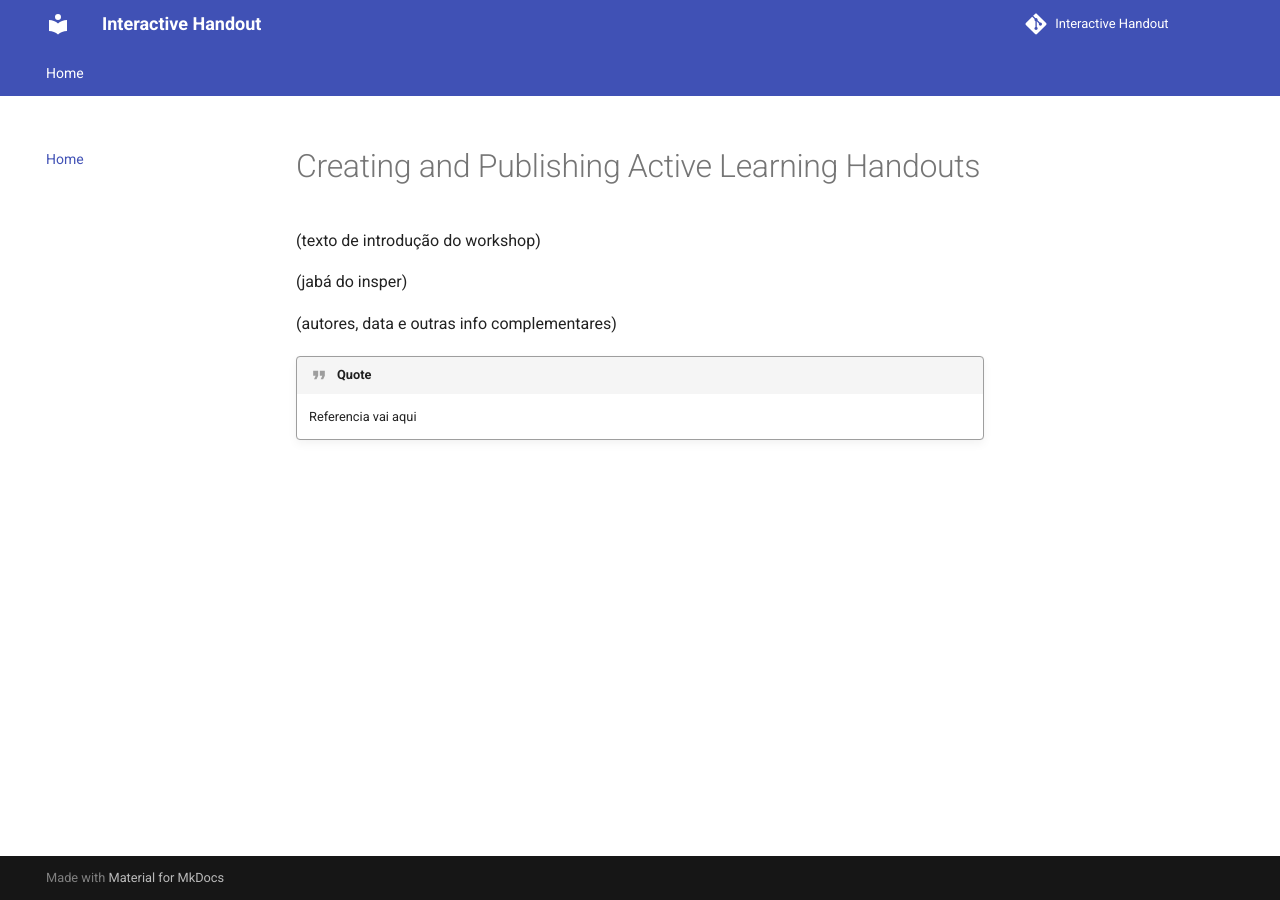
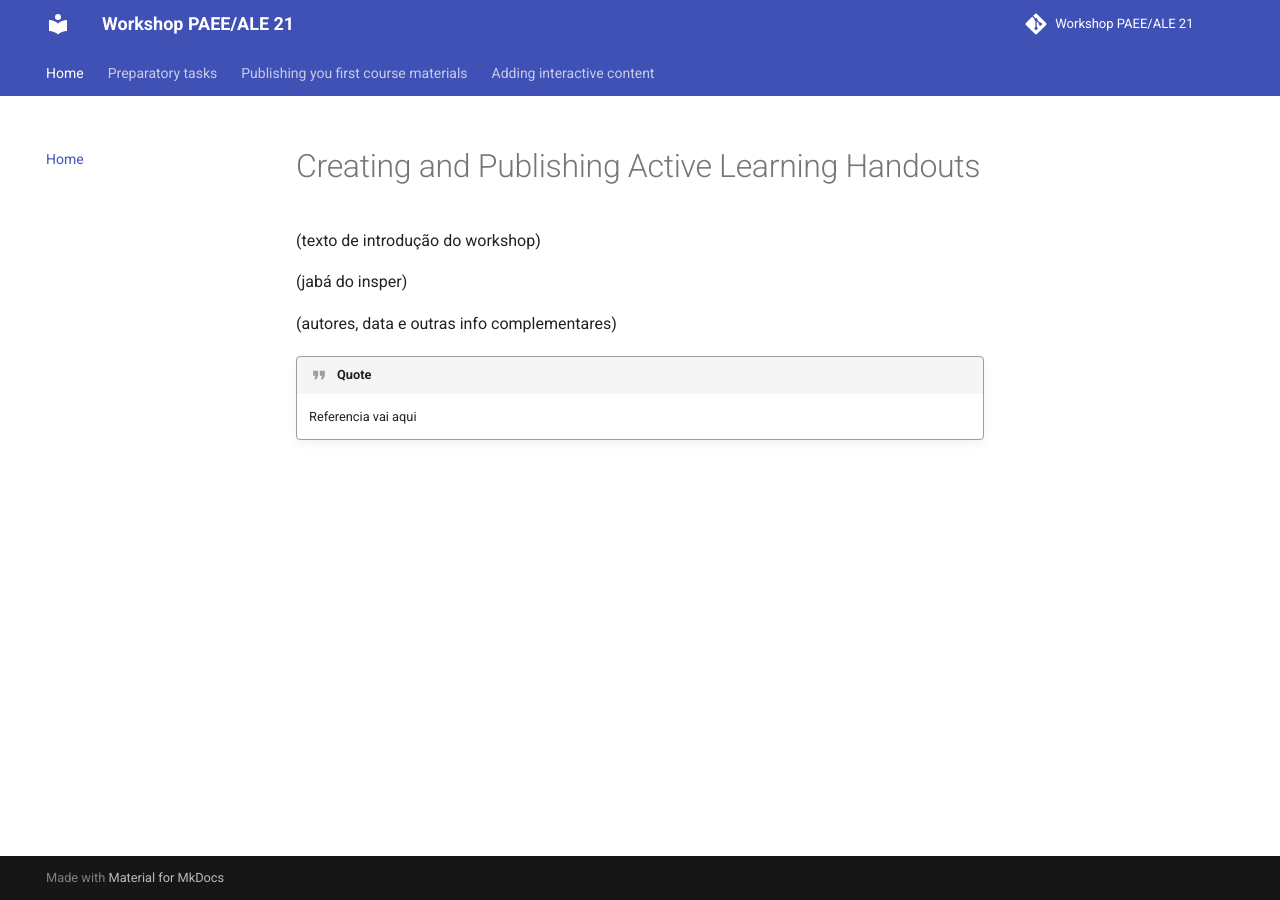
Before and after one commit to insper-education/active-handout-workshop-paee-ale-21, an MkDocs documentation site: the page built from content/index.md, in a window 1280 px wide. Built offline with MkDocs 1.6.1 and Material for MkDocs 9.7.7, drawn with Linux system fonts in a browser that asks for light colours; nearby versions of some CDN libraries; comment, search, counter and statistics services are not loaded.

Commit message:
Workshop outline.

```diff
--- a/mkdocs.yml
+++ b/mkdocs.yml
@@ -1,4 +1,4 @@
-site_name: Interactive Handout
+site_name: Workshop PAEE/ALE 21
 
 theme:
   feature:
@@ -8,9 +8,9 @@ theme:
 docs_dir: content
 site_dir: docs
 
-site_url: https://insper-education.github.io/interactive-handout/
-repo_name: "Interactive Handout"
-repo_url: https://github.com/insper-education/interactive-handout
+site_url: https://insper-education.github.io/workshop-paee-ale-21/
+repo_name: "Workshop PAEE/ALE 21"
+repo_url: https://github.com/insper-education/workshop-paee-ale-21
 edit_uri: edit/main/content/
 
 extra_javascript:
@@ -44,3 +44,6 @@ plugins:
 
 nav:
   - Home: index.md
+  - 00-preliminary-tasks/index.md
+  - 01-basic-editing-publishing/index.md
+  - 02-interactive-content/index.md
```
Also changed, not shown: content/00-preliminary-tasks/index.md (added, +11 -0 lines), content/01-basic-editing-publishing/index.md (added, +9 -0 lines), content/02-interactive-content/index.md (added, +5 -0 lines).
